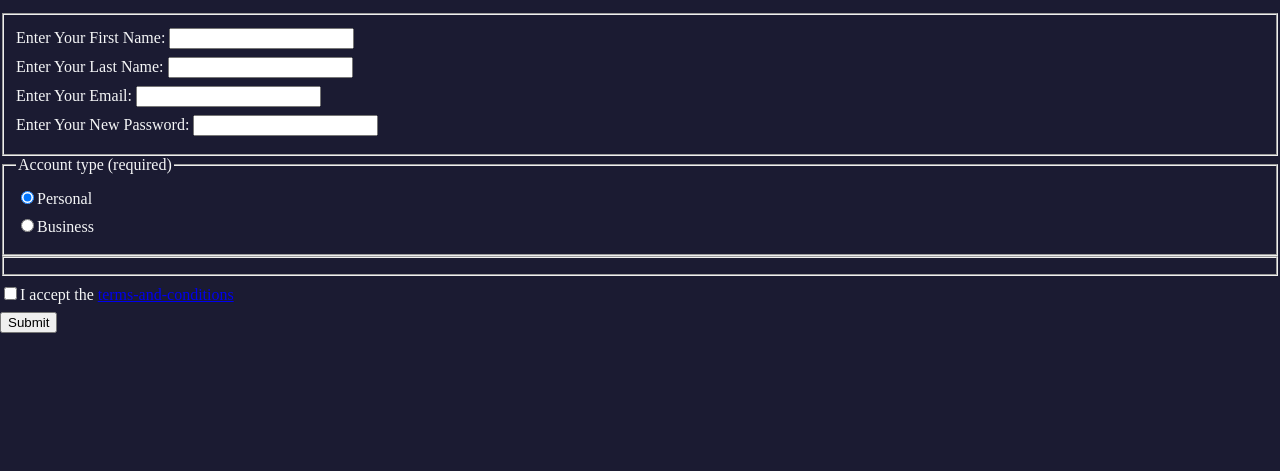
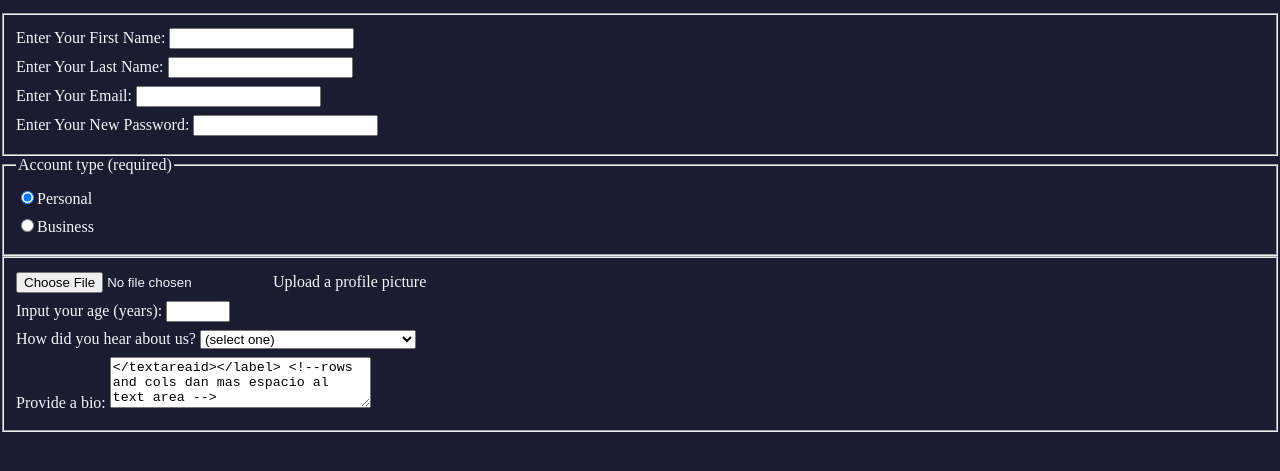
Before and after one commit to romerofranco/F.C.Camp24, a plain HTML site: page index.html in a window 1280 px wide. Shown: the part 101-572 px from the top of the page. Drawn offline with Linux system fonts and the light colour scheme.

Commit message:
step number 40

```diff
--- a/index.html
+++ b/index.html
@@ -28,7 +28,20 @@
         <label for="personal-account"><input id="personal-account" type="radio" name="account-type" checked>Personal</label> <!-- el name account type es para que el usuario pueda elegir uno solo y no los dos -->
         <label for="business-account"><input id="business-account" type="radio" name="account-type">Business</label>
     </fieldset>
-    <fieldset></fieldset>
+    <fieldset>
+        <label for="profile-picture"><input id="profile-picture" type="file"> Upload a profile picture </label>
+        <label for="age">Input your age (years): <input id="age" type="number" min="12" max="120"</label>
+        <label for="referrer">How did you hear about us?
+        <select id="referrer">
+            <option value="">(select one)</option>
+            <option value="1">freecodecamp News</option>
+            <option value="2">freecodecamp YouTube Channel</option>
+            <option value="3">freecodecamp Forum</option>
+            <option value="4">Others</option>
+        </select>
+        </label>
+        <label for="bio">Provide a bio: <textarea id="bio" rows="3" cols="30"></textareaid></label> <!--rows and cols dan mas espacio al text area -->
+    </fieldset>
     <label for="terms-and-conditions"> <input id="terms-and-conditions" type="checkbox" required>I accept the <a href="https://www.freecodecamp.org/news/terms-of-service/">terms-and-conditions</a></label>
     <input type="submit" value="Submit">
 
```
